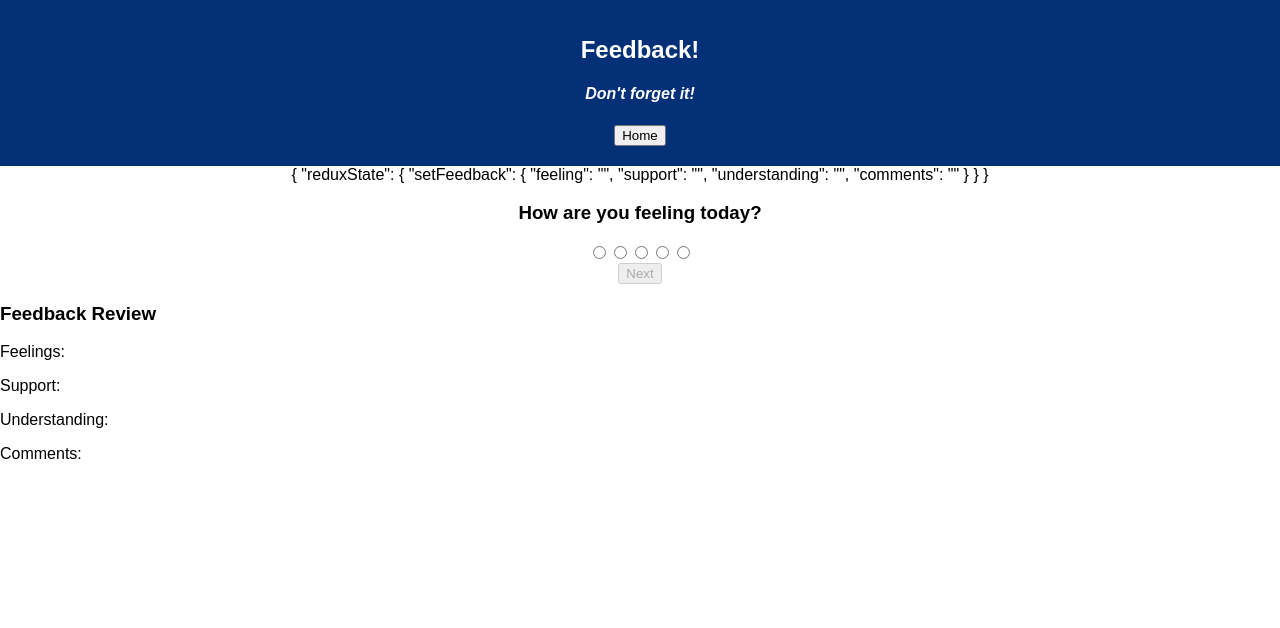
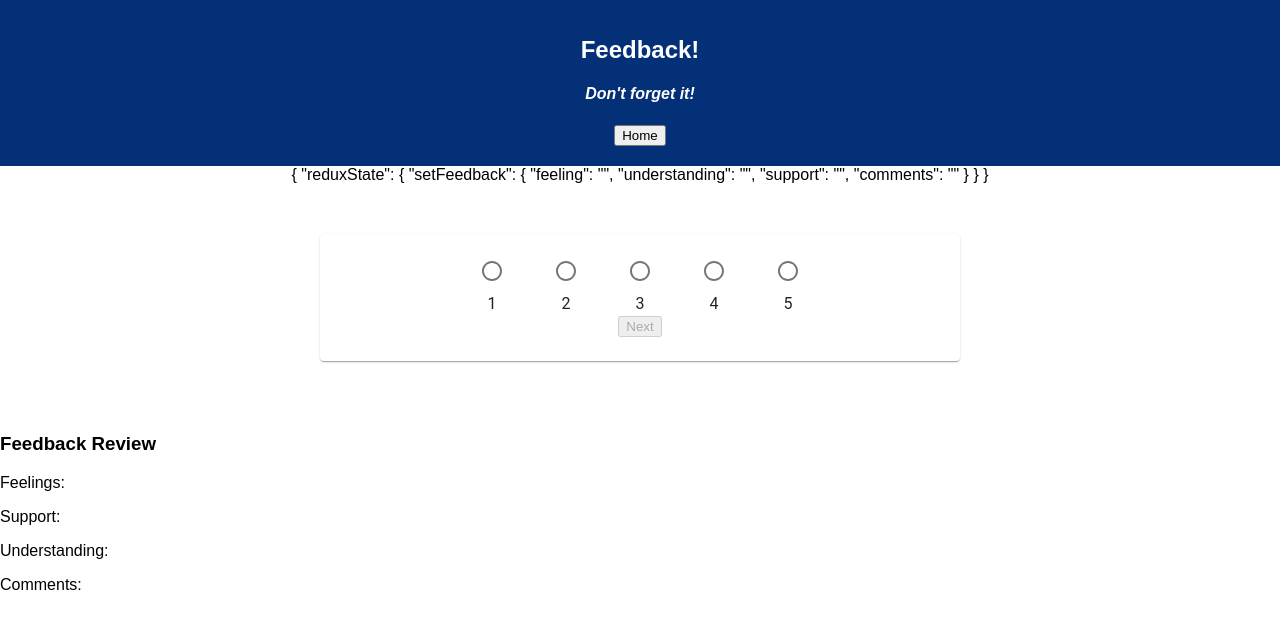
Before and after one commit to kylethenderson/feedback-app, a React (Create React App) app: page /#/feeling in a window 1280 px wide. Shown: the top 628 px of the page. Built offline with nearby package versions, Linux system fonts and the light colour scheme.

Commit message:
add material ui radio buttons

```diff
--- a/src/components/App/App.css
+++ b/src/components/App/App.css
@@ -16,3 +16,8 @@
 .App-intro {
   font-size: large;
 }
+#mainCard {
+  display: inline-block;
+  width: 50%;
+  margin: 50px 0px;
+}
--- a/src/components/App/App.js
+++ b/src/components/App/App.js
@@ -10,6 +10,7 @@ import Support from '../Support/Support'
 import Comments from '../Comments/Comments'
 import Review from '../Review/Review'
 import Success from '../Success/Success'
+import Card from '@material-ui/core/Card'
 
 class App extends Component {
   render() {
@@ -20,12 +21,14 @@ class App extends Component {
             <Route path="/" component={Header} />
             {JSON.stringify(this.props, null, 2)}
             <Route exact path="/" component={Home} />
+            <Card id="mainCard">
               <Route exact path="/feeling" component={Feeling} />
               <Route exact path="/understanding" component={Understanding} />
               <Route exact path="/support" component={Support} />
               <Route exact path="/comments" component={Comments} />
               <Route exact path="/review" component={Review} />
-          <Route exaxt path="/success" component={Success} />
+              <Route exact path="/success" component={Success} />
+            </Card>
             <br />
           </div>
         </Router>
--- a/src/components/Feeling/Feeling.js
+++ b/src/components/Feeling/Feeling.js
@@ -1,19 +1,64 @@
 import React, { Component } from 'react'
 import { connect } from 'react-redux'
+import CardContent from '@material-ui/core/CardContent'
+import Grid from '@material-ui/core/Grid'
+import RadioGroup from '@material-ui/core/RadioGroup';
+import Radio from '@material-ui/core/Radio'
+import FormControlLabel from '@material-ui/core/FormControlLabel';
+import FormControl from '@material-ui/core/FormControl'
 
 class Feeling extends Component {
 
     handleChange = (event) => {
         this.props.dispatch({
             type: 'SET_FEEDBACK',
-            payload: {feeling: event.target.value}
+            payload: { feeling: event.target.value }
         })
     }
+
+
     render() {
 
         return (
-            <>
-                <form>
+            <CardContent>
+                <Grid container justify="center">
+                    <FormControl component="fieldset">
+                        <RadioGroup aria-label="position" name="feeling" value="feeling" onChange={this.handleChange} row className="radioGroup">
+                            <FormControlLabel
+                                value="1"
+                                control={<Radio color="primary" checked={this.props.reduxState.feeling === "1"}/>}
+                                label="1"
+                                labelPlacement="bottom"
+                            />
+                            <FormControlLabel
+                                value="2"
+                                control={<Radio color="primary" checked={this.props.reduxState.feeling === "2"}/>}
+                                label="2"
+                                labelPlacement="bottom"
+                            />
+                            <FormControlLabel
+                                value="3"
+                                control={<Radio color="primary" checked={this.props.reduxState.feeling === "3"}/>}
+                                label="3"
+                                labelPlacement="bottom"
+                            />
+                            <FormControlLabel
+                                value="4"
+                                control={<Radio color="primary" checked={this.props.reduxState.feeling === "4"}/>}
+                                label="4"
+                                labelPlacement="bottom"
+                            />
+                            <FormControlLabel
+                                value="5"
+                                control={<Radio color="primary" checked={this.props.reduxState.feeling === "5"}/>}
+                                label="5"
+                                labelPlacement="bottom"
+                            />
+
+                        </RadioGroup>
+                    </FormControl>
+                </Grid>
+                {/* <form>
                     <h3>How are you feeling today?</h3>
                     <input type="radio"
                         onChange={this.handleChange}
@@ -45,13 +90,13 @@ class Feeling extends Component {
                         name="feeling"
                         checked={this.props.reduxState.feeling === "5"}
                     />
-                </form>
+                </form> */}
                 {this.props.reduxState.feeling !== '' ?
-                <button onClick={()=> {this.props.history.push('/understanding')}}>Next</button>
-                :
-                <button disabled onClick={()=> {this.props.history.push('/understanding')}}>Next</button>
+                    <button onClick={() => { this.props.history.push('/understanding') }}>Next</button>
+                    :
+                    <button disabled onClick={() => { this.props.history.push('/understanding') }}>Next</button>
                 }
-            </>
+            </CardContent>
         )
     }
 }
--- a/src/components/Support/Support.js
+++ b/src/components/Support/Support.js
@@ -1,5 +1,11 @@
 import React, { Component } from 'react'
 import { connect } from 'react-redux'
+import CardContent from '@material-ui/core/CardContent'
+import Grid from '@material-ui/core/Grid'
+import RadioGroup from '@material-ui/core/RadioGroup';
+import Radio from '@material-ui/core/Radio'
+import FormControlLabel from '@material-ui/core/FormControlLabel';
+import FormControl from '@material-ui/core/FormControl'
 
 class Support extends Component {
 
@@ -11,8 +17,45 @@ class Support extends Component {
     }
     render() {
         return (
-            <>
-                <div>
+            <CardContent>
+                <Grid container justify="center">
+                    <FormControl component="fieldset">
+                        <RadioGroup aria-label="position" name="feeling" value="feeling" onChange={this.handleChange} row className="radioGroup">
+                            <FormControlLabel
+                                value="1"
+                                control={<Radio color="primary" checked={this.props.reduxState.support === "1"}/>}
+                                label="1"
+                                labelPlacement="bottom"
+                            />
+                            <FormControlLabel
+                                value="2"
+                                control={<Radio color="primary" checked={this.props.reduxState.support === "2"}/>}
+                                label="2"
+                                labelPlacement="bottom"
+                            />
+                            <FormControlLabel
+                                value="3"
+                                control={<Radio color="primary" checked={this.props.reduxState.support === "3"}/>}
+                                label="3"
+                                labelPlacement="bottom"
+                            />
+                            <FormControlLabel
+                                value="4"
+                                control={<Radio color="primary" checked={this.props.reduxState.support === "4"}/>}
+                                label="4"
+                                labelPlacement="bottom"
+                            />
+                            <FormControlLabel
+                                value="5"
+                                control={<Radio color="primary" checked={this.props.reduxState.support === "5"}/>}
+                                label="5"
+                                labelPlacement="bottom"
+                            />
+
+                        </RadioGroup>
+                    </FormControl>
+                </Grid>
+                {/* <div>
                     <h3>How supported are you feeling?</h3>
                     <input type="radio"
                         onChange={this.handleChange}
@@ -45,7 +88,7 @@ class Support extends Component {
                         name="support"
                         checked={this.props.reduxState.support === "5"}
                     />
-                </div>
+                </div> */}
                 <button onClick={() => { this.props.history.push('/understanding') }}>Back</button>
                 {this.props.reduxState.support !== '' ?
                     <button onClick={() => { this.props.history.push('/comments') }}>Next</button>
@@ -53,7 +96,7 @@ class Support extends Component {
                     <button disabled onClick={() => { this.props.history.push('/comments') }}>Next</button>
                 }
 
-            </>
+            </CardContent>
         )
     }
 }
--- a/src/components/Understanding/Understanding.js
+++ b/src/components/Understanding/Understanding.js
@@ -1,5 +1,11 @@
 import React, { Component } from 'react'
 import { connect } from 'react-redux'
+import CardContent from '@material-ui/core/CardContent'
+import Grid from '@material-ui/core/Grid'
+import RadioGroup from '@material-ui/core/RadioGroup';
+import Radio from '@material-ui/core/Radio'
+import FormControlLabel from '@material-ui/core/FormControlLabel';
+import FormControl from '@material-ui/core/FormControl'
 
 class Understanding extends Component {
 
@@ -12,8 +18,46 @@ class Understanding extends Component {
 
     render() {
         return (
-            <>
-                <div>
+            <CardContent>
+                <Grid container justify="center">
+                    <FormControl component="fieldset">
+                        <RadioGroup aria-label="position" name="feeling" value="feeling" onChange={this.handleChange} row className="radioGroup">
+                            <FormControlLabel
+                                value="1"
+                                control={<Radio color="primary" checked={this.props.reduxState.understanding === "1"}/>}
+                                label="1"
+                                labelPlacement="bottom"
+                            />
+                            <FormControlLabel
+                                value="2"
+                                control={<Radio color="primary" checked={this.props.reduxState.understanding === "2"}/>}
+                                label="2"
+                                labelPlacement="bottom"
+                            />
+                            <FormControlLabel
+                                value="3"
+                                control={<Radio color="primary" checked={this.props.reduxState.understanding === "3"}/>}
+                                label="3"
+                                labelPlacement="bottom"
+                            />
+                            <FormControlLabel
+                                value="4"
+                                control={<Radio color="primary" checked={this.props.reduxState.understanding === "4"}/>}
+                                label="4"
+                                labelPlacement="bottom"
+                            />
+                            <FormControlLabel
+                                value="5"
+                                control={<Radio color="primary" checked={this.props.reduxState.understanding === "5"}/>}
+                                label="5"
+                                labelPlacement="bottom"
+                            />
+
+                        </RadioGroup>
+                    </FormControl>
+                </Grid>
+
+                {/* <div>
                     <h3>How is you understanding of the material?</h3>
                     <input type="radio"
                         onChange={this.handleChange}
@@ -46,14 +90,14 @@ class Understanding extends Component {
                         name="understanding"
                         checked={this.props.reduxState.understanding === "5"}
                     />
-                </div>
+                </div> */}
                 <button onClick={()=> {this.props.history.push('/feeling')}}>Back</button>
                 {this.props.reduxState.understanding !== '' ?
                 <button onClick={()=> {this.props.history.push('/support')}}>Next</button>
                 :
                 <button disabled onClick={()=> {this.props.history.push('/support')}}>Next</button>
                 }
-            </>
+            </CardContent>
         )
     }
 }
--- a/src/index.js
+++ b/src/index.js
@@ -8,8 +8,8 @@ import { createStore, combineReducers} from 'redux'
 
 const emptyFeedback = {
     feeling: '',
+    understanding: '',
     support: '',
-    understanding: '',
     comments: '',
 }
 const setFeedback = (state = emptyFeedback, action) => {
```
Lines whose indentation alone changed are shown as unchanged.
